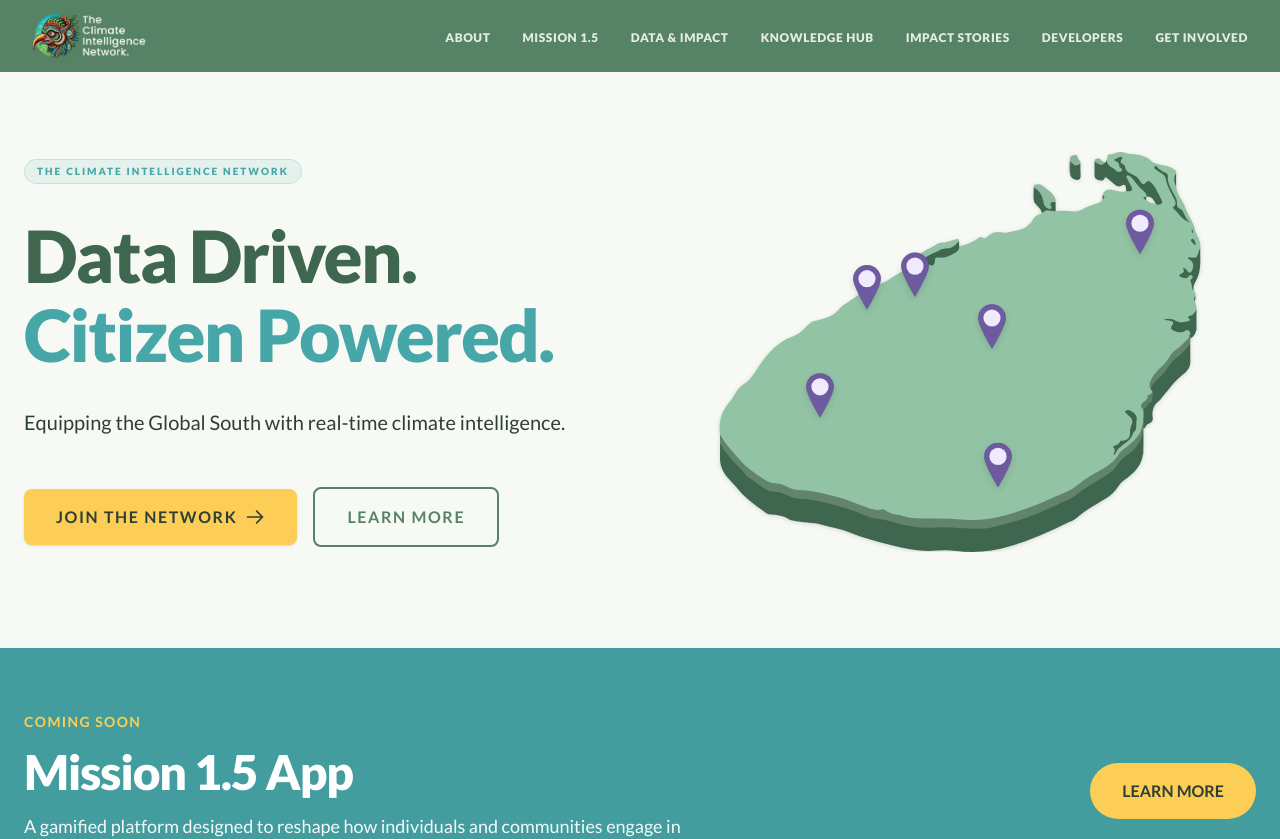
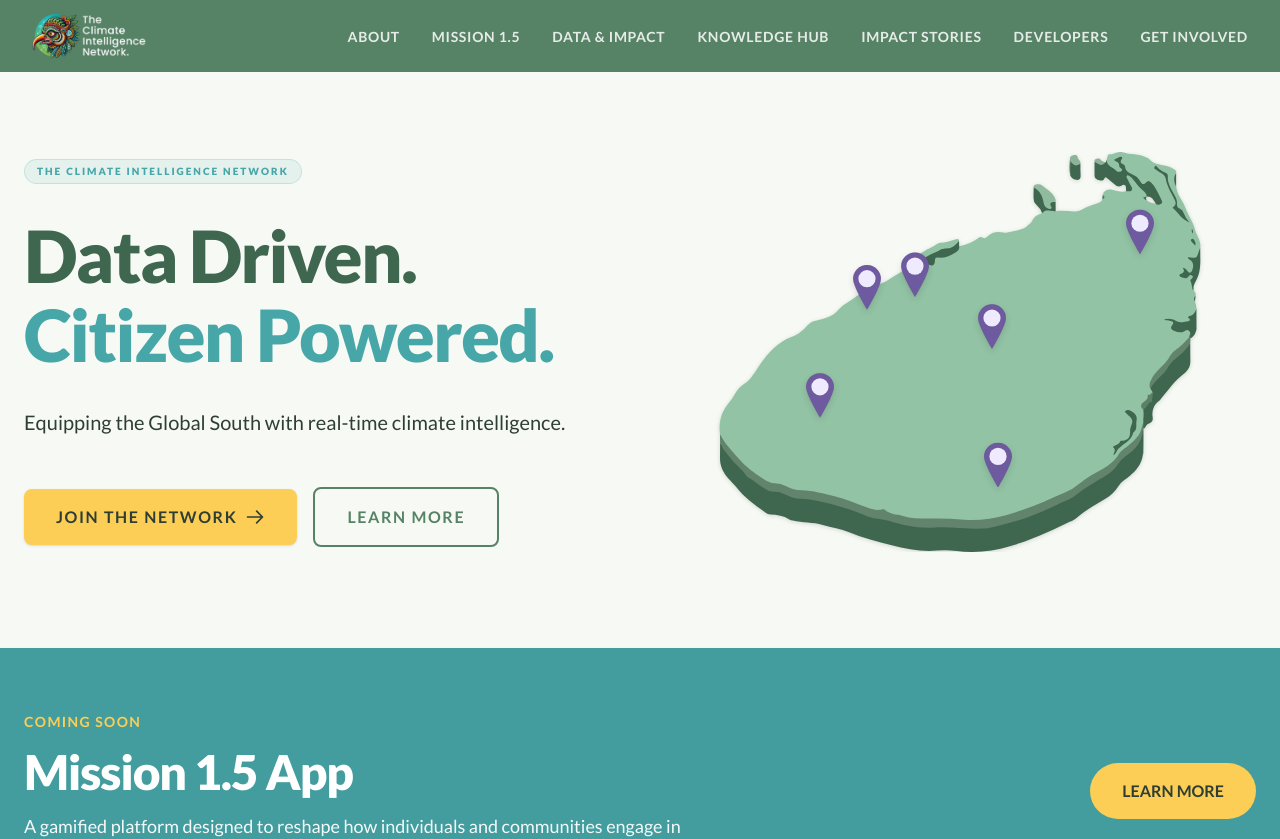
Before and after one commit to The-Climate-Intelligence-Network/cin-web, a Next.js app: page / in a window 1280 px wide. Shown: the top 839 px of the page. Built offline with nearby package versions, Linux system fonts and the light colour scheme; no server answers.

Commit message:
feat: minor change to nav bar styling

```diff
--- a/components/Navbar.tsx
+++ b/components/Navbar.tsx
@@ -31,7 +31,7 @@
                         <li key={item.label}>
                             <Link
                                 href={item.href}
-                                className="relative text-xs font-extrabold uppercase tracking-[0.05em] opacity-85 hover:opacity-100 transition-all after:content-[''] after:absolute after:w-0 after:h-[2px] after:bg-sunflower after:left-0 after:-bottom-1.5 after:transition-all after:duration-300 after:ease-in-out hover:after:w-full"
+                                className="relative text-sm font-bold uppercase tracking-[0.05em] opacity-85 hover:opacity-100 transition-all after:content-[''] after:absolute after:w-0 after:h-[2px] after:bg-sunflower after:left-0 after:-bottom-1.5 after:transition-all after:duration-300 after:ease-in-out hover:after:w-full"
                             >
                                 {item.label}
                             </Link>
```
